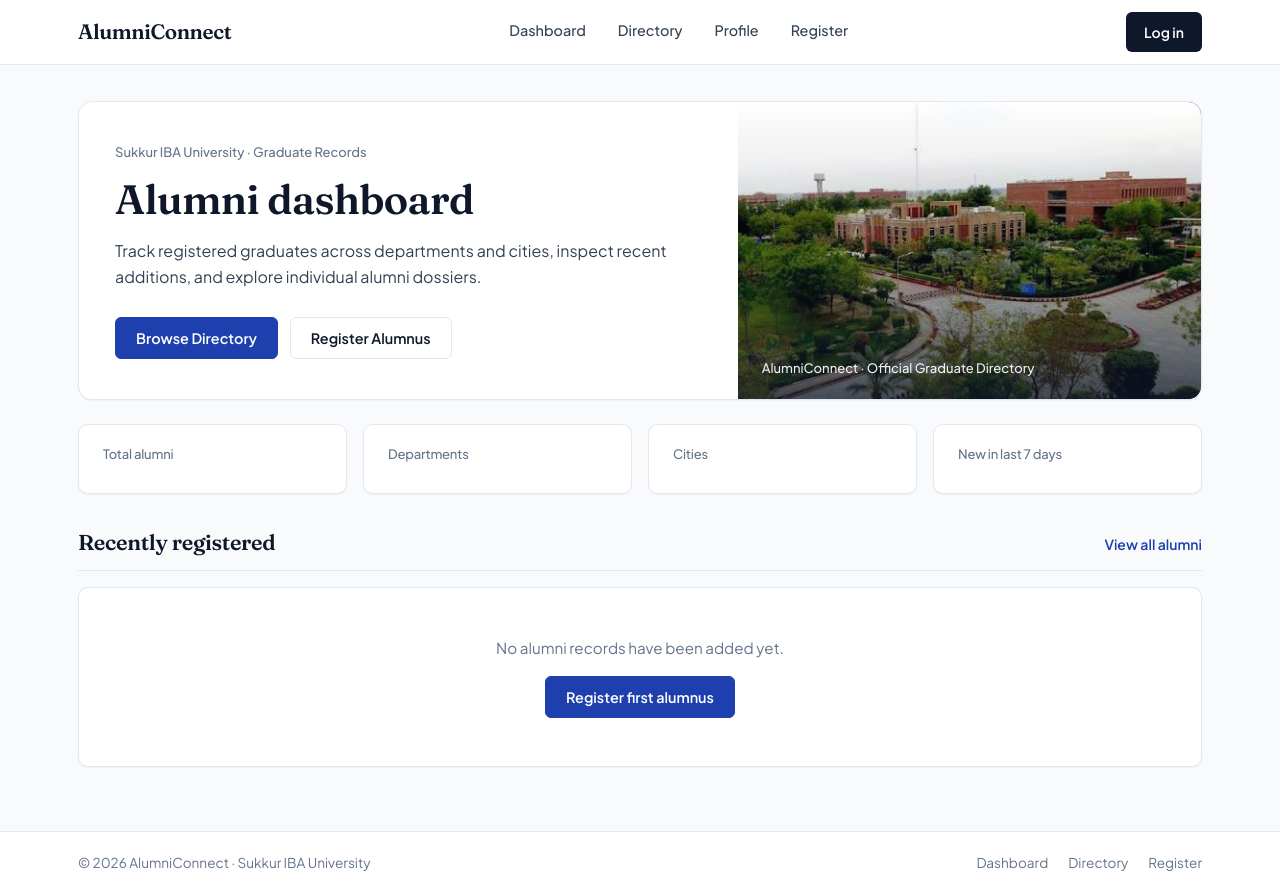
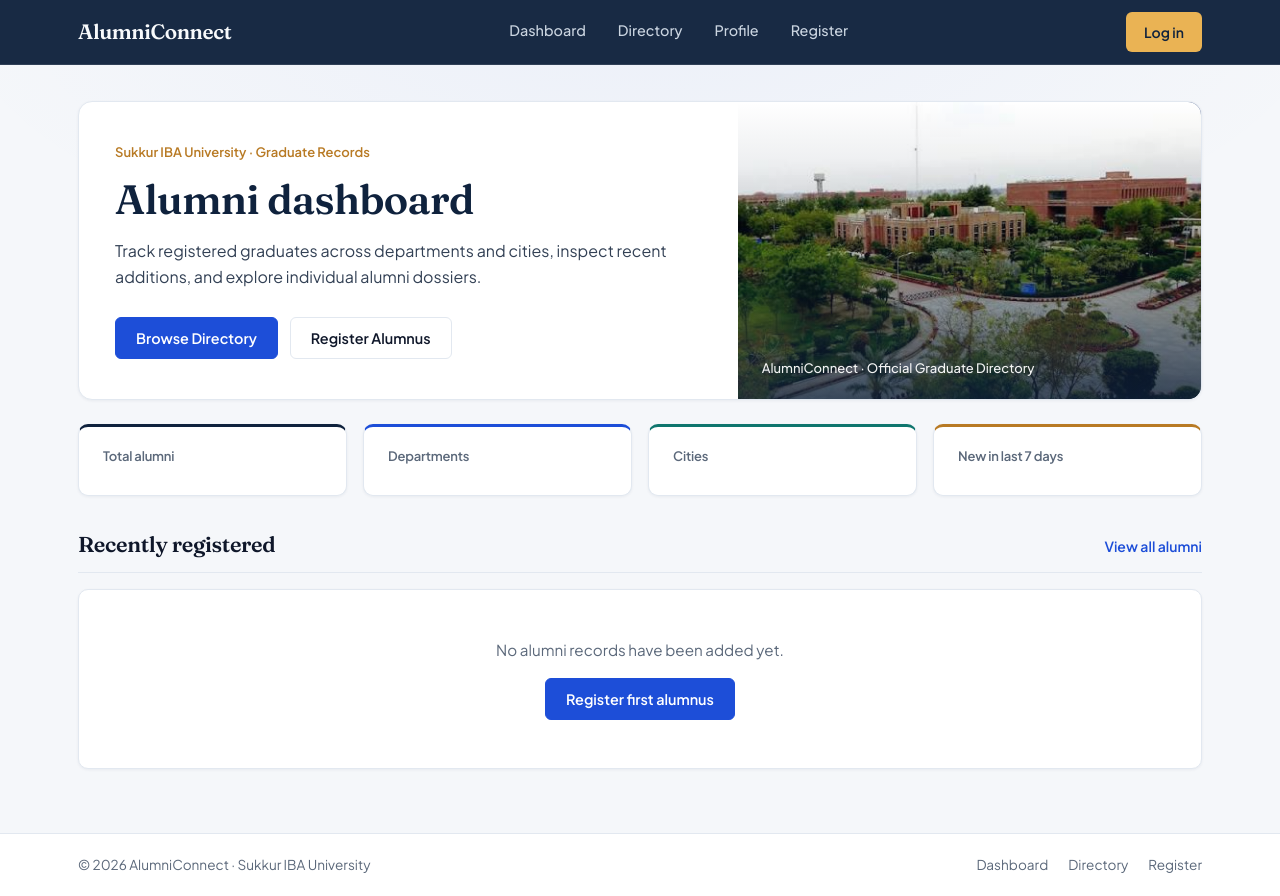
Before and after one commit to zuhaibahmed7/Lab-Project, a Node server app: template views/index.ejs in a window 1280 px wide. Before the commit the page ends 871 px from the top, so only its background shows below. Run offline with Node 20, Linux system fonts and the light colour scheme; the template is opened without the code that fills it, so the values that code supplies are empty.

Commit message:
style: update design system color palette
Refine core variables to enhance visual hierarchy, including new navy and gold tones, updated shadows, and a subtle radial background gradient to improve aesthetics.

```diff
--- a/public/css/style.css
+++ b/public/css/style.css
@@ -3,17 +3,22 @@
    ============================================ */
 
 :root {
-  --canvas: #f8fafc;
+  --canvas: #f5f7fa;
   --surface: #ffffff;
-  --surface-subtle: #f1f5f9;
+  --surface-subtle: #eef2f7;
+  --navy: #0f223d;
+  --navy-light: #18345e;
+  --gold: #b87a24;
+  --gold-bright: #eab354;
+  --teal: #0f766e;
   --ink: #0f172a;
   --ink-secondary: #334155;
-  --text-muted: #64748b;
+  --text-muted: #5b687a;
   --border: #e2e8f0;
   --border-strong: #cbd5e1;
-  --accent: #1e40af;
+  --accent: #1d4ed8;
   --accent-hover: #1e3a8a;
-  --accent-soft: rgba(30, 64, 175, 0.08);
+  --accent-soft: rgba(29, 78, 216, 0.1);
   --success: #15803d;
   --success-bg: #f0fdf4;
   --success-border: #bbf7d0;
@@ -23,8 +28,8 @@
   --radius-sm: 6px;
   --radius-md: 10px;
   --radius-lg: 14px;
-  --shadow-sm: 0 1px 2px rgba(15, 23, 42, 0.05);
-  --shadow-md: 0 8px 24px rgba(15, 23, 42, 0.06);
+  --shadow-sm: 0 1px 3px rgba(15, 34, 61, 0.06);
+  --shadow-md: 0 10px 28px rgba(15, 34, 61, 0.08);
   --ease-out: cubic-bezier(0.16, 1, 0.3, 1);
   --font-display: "Fraunces", Georgia, "Times New Roman", serif;
   --font-sans: "Plus Jakarta Sans", -apple-system, BlinkMacSystemFont, "Segoe UI", sans-serif;
@@ -51,6 +56,7 @@ body {
   line-height: 1.6;
   color: var(--ink);
   background-color: var(--canvas);
+  background-image: radial-gradient(ellipse 80% 420px at 50% 0%, rgba(29, 78, 216, 0.045), transparent 70%);
 }
 
 main {
@@ -105,9 +111,9 @@ a {
   position: sticky;
   top: 0;
   z-index: 40;
-  background-color: rgba(255, 255, 255, 0.94);
+  background-color: rgba(15, 34, 61, 0.96);
   backdrop-filter: blur(10px);
-  border-bottom: 1px solid var(--border);
+  border-bottom: 1px solid rgba(255, 255, 255, 0.1);
 }
 
 .navbar-inner {
@@ -125,7 +131,7 @@ a {
   font-family: var(--font-display);
   font-size: 1.3rem;
   font-weight: 600;
-  color: var(--ink);
+  color: #f8fafc;
   letter-spacing: -0.02em;
   white-space: nowrap;
   flex-shrink: 0;
@@ -145,7 +151,7 @@ a {
   padding: 6px 2px;
   font-size: 0.9rem;
   font-weight: 500;
-  color: var(--ink-secondary);
+  color: #cbd5e1;
   white-space: nowrap;
   flex-shrink: 0;
   border-bottom: 2px solid transparent;
@@ -180,24 +186,24 @@ a {
   font-weight: 600;
   white-space: nowrap;
   flex-shrink: 0;
-  background-color: var(--ink);
-  color: #ffffff;
+  background-color: var(--gold-bright);
+  color: var(--navy);
   transition: background-color 0.16s var(--ease-out), transform 0.16s var(--ease-out);
 }
 
 .nav-cta:hover {
-  background-color: var(--accent);
+  background-color: #f3c46f;
 }
 
 .nav-cta-secondary {
-  background-color: var(--surface);
-  color: var(--ink);
-  border: 1px solid var(--border);
+  background-color: rgba(255, 255, 255, 0.1);
+  color: #f8fafc;
+  border: 1px solid rgba(255, 255, 255, 0.22);
 }
 
 .nav-cta-secondary:hover {
-  background-color: var(--surface-subtle);
-  border-color: var(--border-strong);
+  background-color: rgba(255, 255, 255, 0.18);
+  border-color: rgba(255, 255, 255, 0.36);
 }
 
 .nav-toggle {
@@ -333,13 +339,14 @@ button[type="submit"]:hover {
 
 .hero-kicker {
   font-size: 0.8125rem;
-  font-weight: 500;
-  color: var(--text-muted);
+  font-weight: 600;
+  color: var(--gold);
   margin-bottom: 12px;
 }
 
 .hero-copy h1 {
   font-size: clamp(2rem, 3.2vw, 2.75rem);
+  color: var(--navy);
   margin-bottom: 14px;
 }
 
@@ -359,7 +366,7 @@ button[type="submit"]:hover {
 .hero-media {
   position: relative;
   min-height: 280px;
-  background: linear-gradient(135deg, #0f172a 0%, #1e3a8a 100%);
+  background: linear-gradient(135deg, var(--navy) 0%, var(--accent-hover) 100%);
   overflow: hidden;
 }
 
@@ -375,14 +382,14 @@ button[type="submit"]:hover {
 .hero-media-scrim {
   position: absolute;
   inset: 0;
-  background: linear-gradient(to top, rgba(15, 23, 42, 0.72) 0%, rgba(15, 23, 42, 0.15) 55%, transparent 100%);
+  background: linear-gradient(to top, rgba(15, 34, 61, 0.78) 0%, rgba(15, 34, 61, 0.16) 55%, transparent 100%);
   display: flex;
   align-items: flex-end;
   padding: 20px 24px;
 }
 
 .hero-media-caption {
-  color: rgba(255, 255, 255, 0.92);
+  color: rgba(255, 255, 255, 0.94);
   font-size: 0.8125rem;
   font-weight: 500;
 }
@@ -401,24 +408,42 @@ button[type="submit"]:hover {
 .stat-card {
   background-color: var(--surface);
   border: 1px solid var(--border);
+  border-top: 3px solid var(--navy);
   border-radius: var(--radius-md);
   padding: 22px 24px;
   box-shadow: var(--shadow-sm);
+  transition: transform 0.18s var(--ease-out), border-color 0.18s var(--ease-out);
+}
+
+.stat-card:nth-child(2) {
+  border-top-color: var(--accent);
+}
+
+.stat-card:nth-child(3) {
+  border-top-color: var(--teal);
+}
+
+.stat-card:nth-child(4) {
+  border-top-color: var(--gold);
+}
+
+.stat-card:hover {
+  transform: translateY(-2px);
 }
 
 .stat-card h3 {
   font-family: var(--font-sans);
   font-size: 0.8125rem;
-  font-weight: 500;
+  font-weight: 600;
   color: var(--text-muted);
   margin-bottom: 8px;
 }
 
 .stat-card p {
   font-family: var(--font-display);
-  font-size: 2.1rem;
+  font-size: 2.15rem;
   font-weight: 600;
-  color: var(--ink);
+  color: var(--navy);
   font-variant-numeric: tabular-nums;
   line-height: 1.1;
 }
```
Also changed, not shown: other parts of public/css/style.css (+25 -23 lines).
